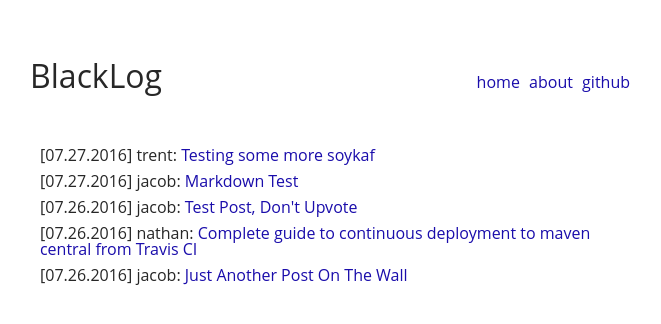
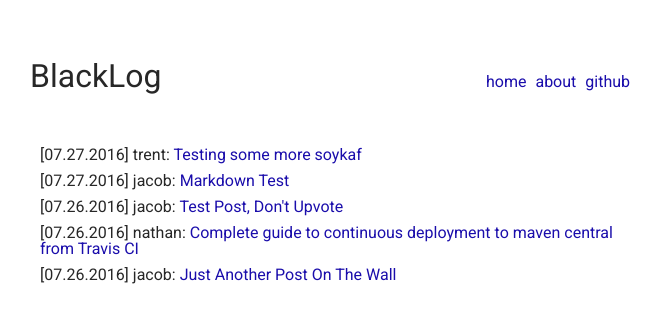
Before and after one commit to blackdoor/blog, a Jekyll site: the page built from index.html, in a window 1280 px wide. Shown: the top 324 px of the page, without its empty margins (310-971 px from the left). Built offline with Jekyll 4.4.1, drawn with Linux system fonts in a browser that asks for light colours.

Commit message:
changed main font to roboto

```diff
--- a/assets/css/main.scss
+++ b/assets/css/main.scss
@@ -3,11 +3,12 @@
 
 @import "reset";
 @import "config";
+@import url(https://fonts.googleapis.com/css?family=Roboto);
 
 body {
     color: $color-black;
     background: $color-white;
-    font-family: 'Open Sans', ;
+    font-family: 'Roboto', ;
     font-size: 100%;
     font-weight: 400;
 }
```
